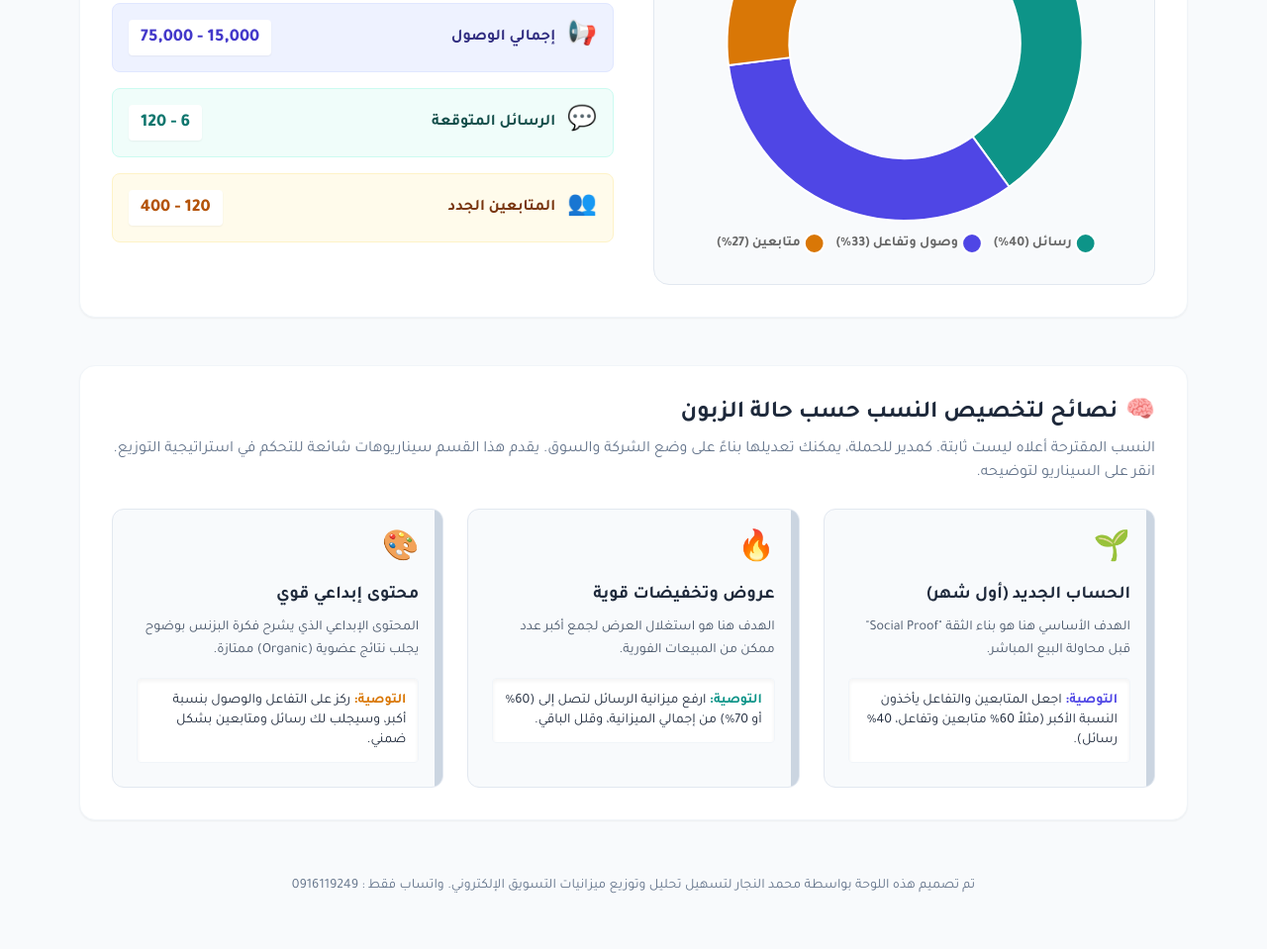
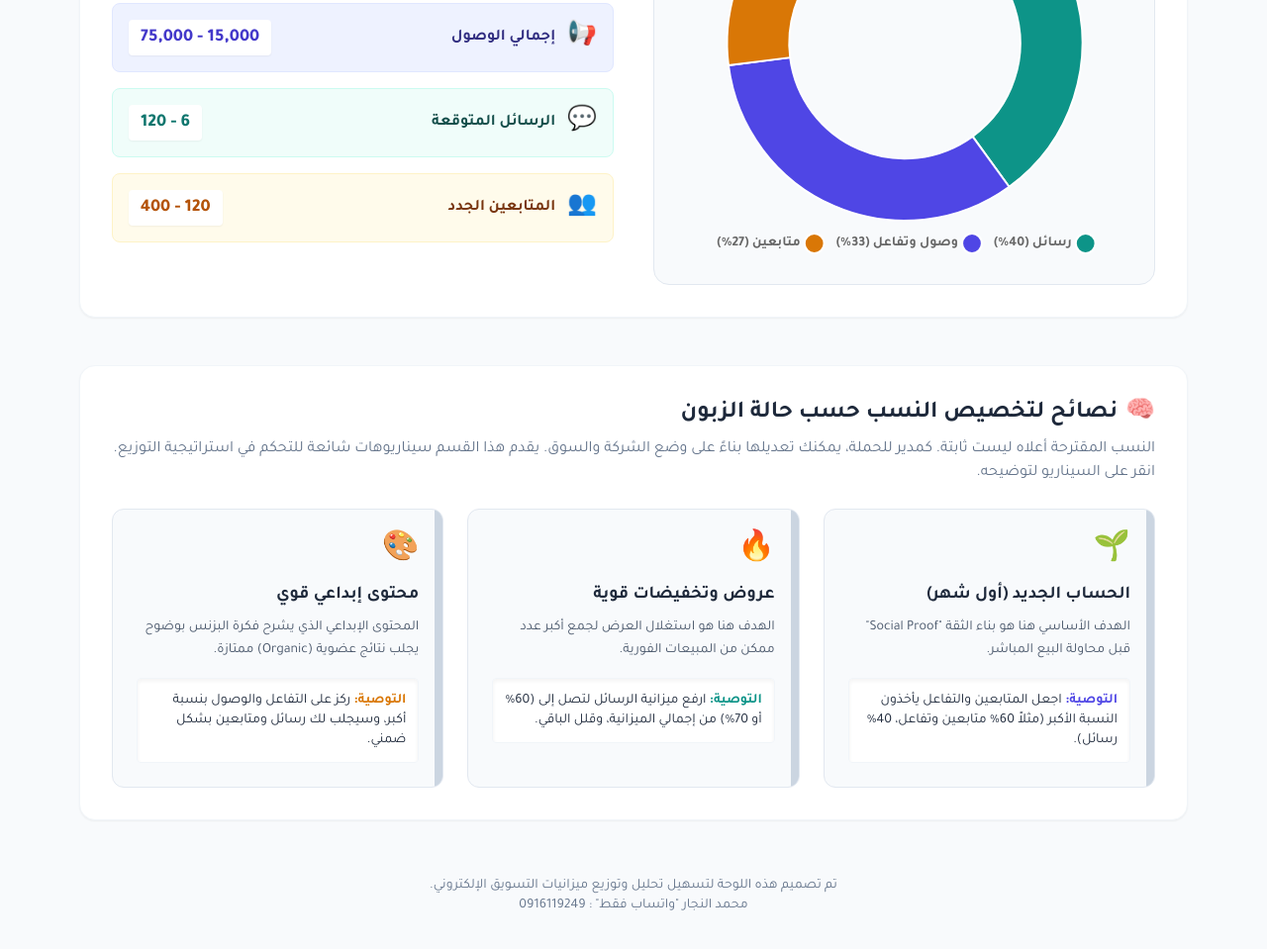
Before and after one commit to johnny69x/ad-plans, a plain HTML site: page index.html in a window 1280 px wide. Shown: the part 1104-2063 px from the top of the page at 99% size. Drawn offline with nearby package versions, Linux system fonts and the light colour scheme.

Commit message:
Update footer text for clarity and formatting

```diff
--- a/index.html
+++ b/index.html
@@ -233,8 +233,8 @@
     </main>
 
     <footer class="text-center text-slate-500 py-6 mt-8 text-sm">
-        تم تصميم هذه اللوحة بواسطة محمد النجار لتسهيل تحليل وتوزيع ميزانيات التسويق الإلكتروني.
-        واتساب فقط : 0916119249
+        تم تصميم هذه اللوحة لتسهيل تحليل وتوزيع ميزانيات التسويق الإلكتروني. <br>
+         محمد النجار "واتساب فقط" : 0916119249
     </footer>
 
     <script>
```
